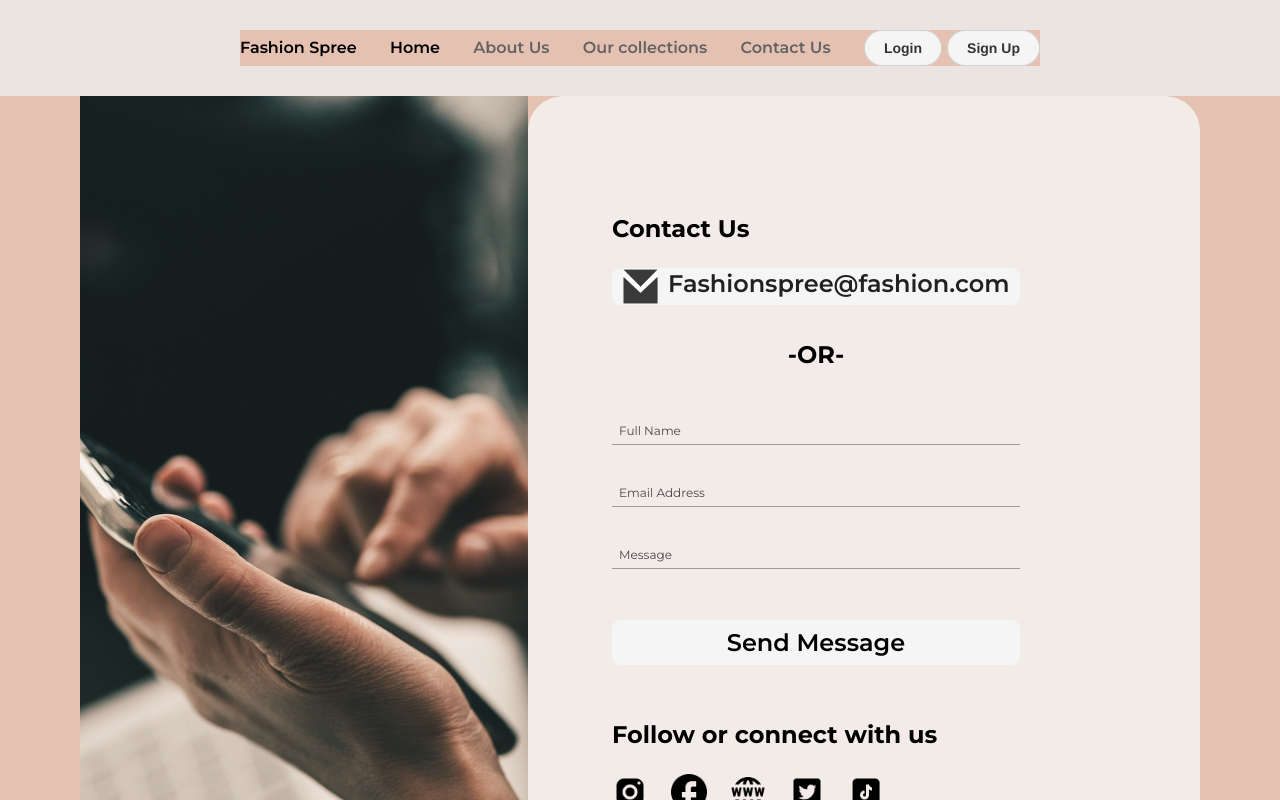
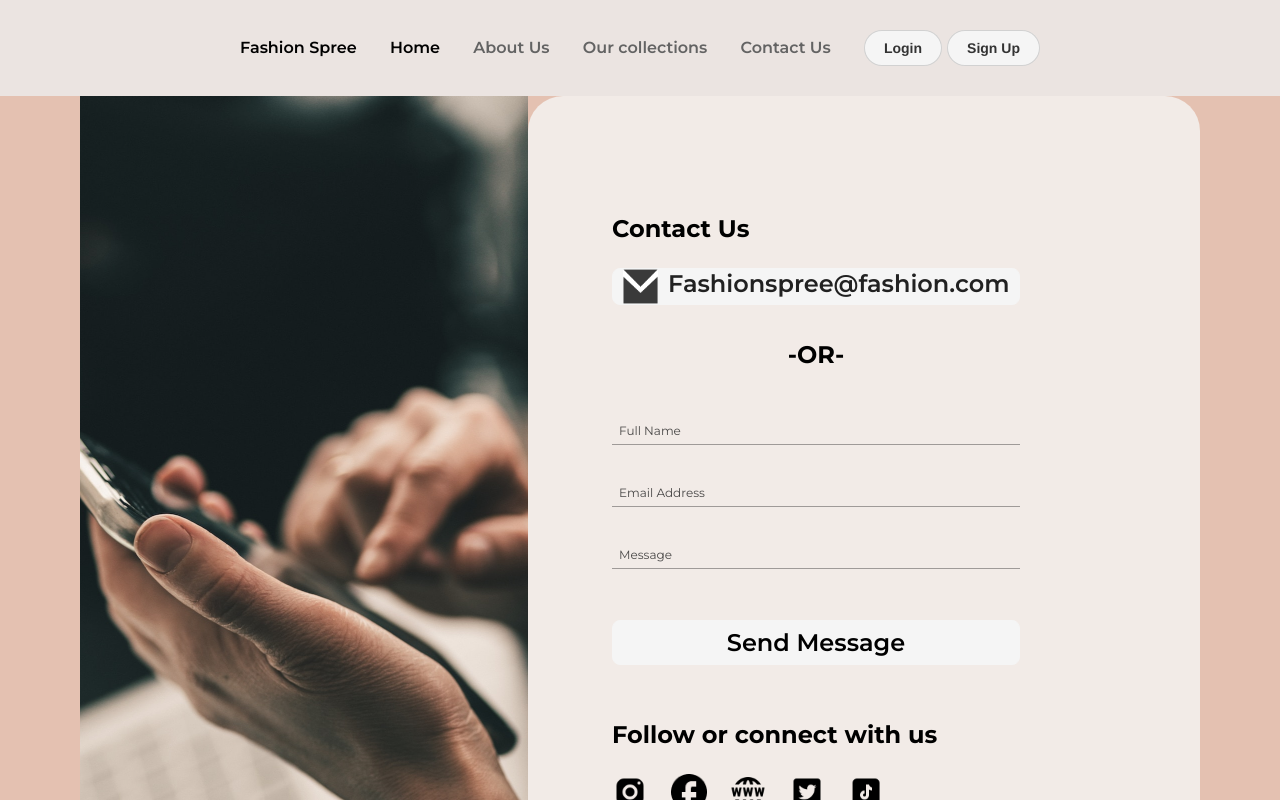
Before and after one commit to HackYourFuture-CPH/Fashion-Spree, a React (Create React App) app in the folder packages/client/: page /contact-us in a window 1280 px wide. Shown: the top 800 px of the page. Built offline with nearby package versions, Linux system fonts and the light colour scheme; no server answers.

Commit message:
fix(ContactUs): delete default background

```diff
--- a/packages/client/src/containers/ContactUs.styles.css
+++ b/packages/client/src/containers/ContactUs.styles.css
@@ -1,5 +1,4 @@
 * {
-  background-color: #e4c1b1;
   margin: 0 auto;
 }
 .contactUs-wrapper {
```
